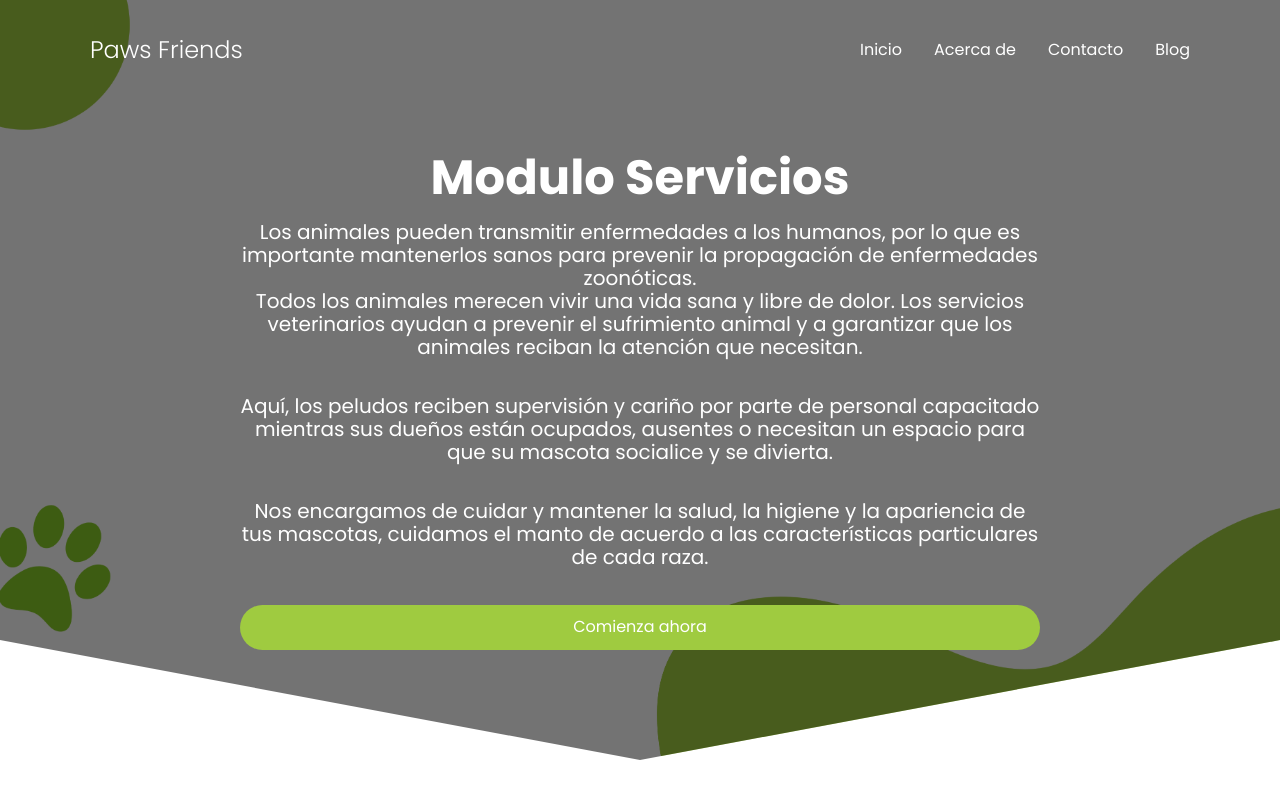
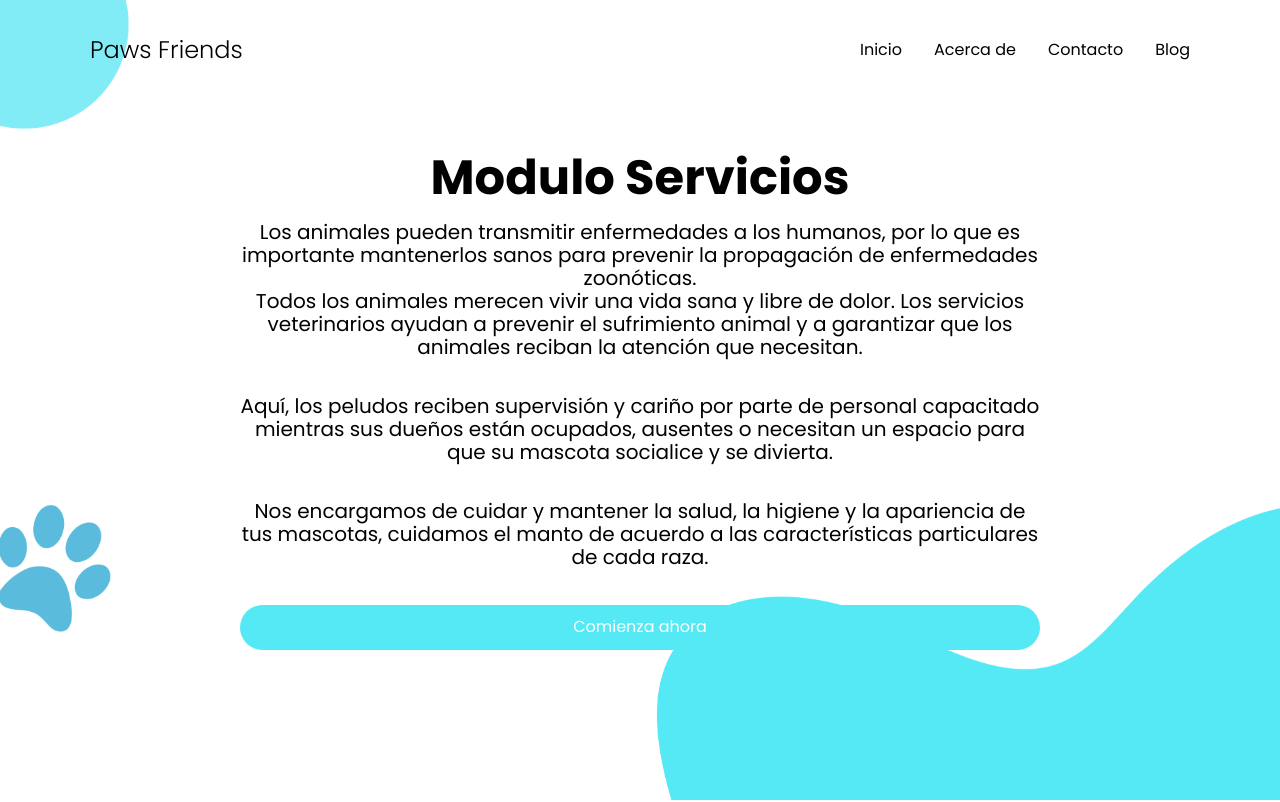
Before and after one commit to RomeroDFRG/front_SantaErika, a plain HTML site: page prueba_Servicio/index.html in a window 1280 px wide. Shown: the top 802 px of the page. Drawn offline with Linux system fonts and the light colour scheme.

Commit message:
fondo azul

```diff
--- a/prueba_Servicio/css/estilos.css
+++ b/prueba_Servicio/css/estilos.css
@@ -26,7 +26,7 @@ body {
     position: relative;
     display: grid;
     grid-template-rows: 100px 1fr;
-    color: #fff;
+    color:black;
 }
 
 .hero::before {
@@ -36,9 +36,9 @@ body {
     left: 0;
     width: 100%;
     height: 100%;
-    background-image: linear-gradient(180deg, #0000008c 0%, #0000008c 100%), url('../images/verde.png');
+    background-image: url('../images/friends.png');
     background-size: cover;
-    clip-path: polygon(0 0, 100% 0, 100% 80%, 50% 95%, 0 80%);
+
     z-index: -1;
 }
 
@@ -71,7 +71,7 @@ body {
 }
 
 .nav__links {
-    color: #fff;
+    color:black;
     text-decoration: none;
 }
 
@@ -116,9 +116,9 @@ body {
 
 .cta {
     display: inline-block;
-    background-color: #9fcb40;
+    background-color:#54e9f4;
     justify-self: center;
-    color: #fff;
+    color:black
     text-decoration: none;
     padding: 13px 30px;
     border-radius: 32px;
@@ -239,7 +239,7 @@ body {
 
 .footer{
     margin-top: 20px;
-    background-color:#9fcb40;
+    background-color:#54e9f4;
 }
 
 .footer__title{
```
